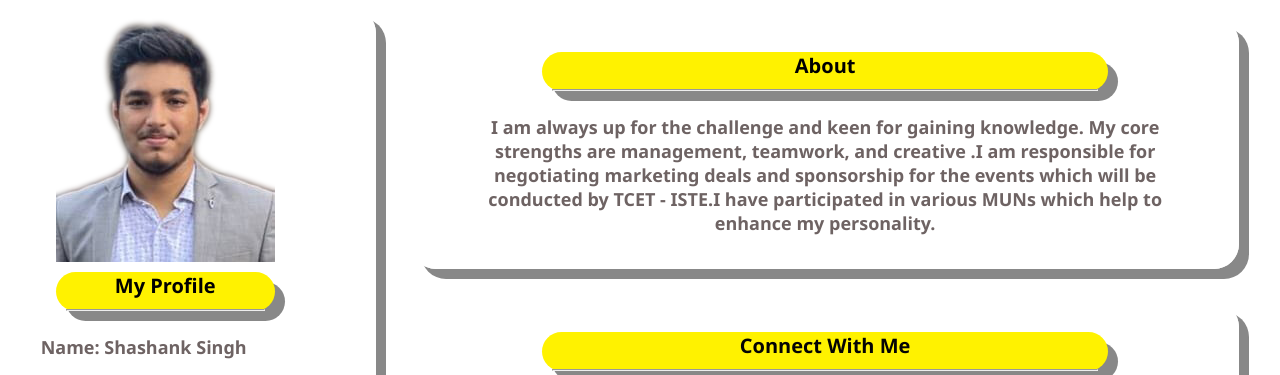
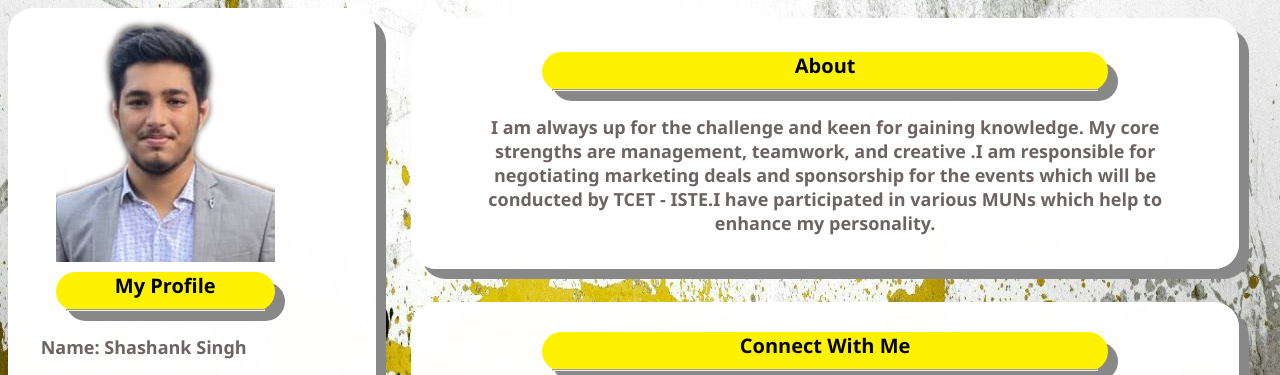
Before and after one commit to ShashankSingh614/Profile-Webpage, a plain HTML site: page index.html in a window 1280 px wide. Shown: the top 375 px of the page. Drawn offline with Linux system fonts and the light colour scheme.

Commit message:
Update index.html

```diff
--- a/index.html
+++ b/index.html
@@ -7,7 +7,7 @@
     <link rel="stylesheet" type="text/css" href="main.css">
     <style>
     body{
-            background-image: url("main/background.jpg");
+            background-image: url("background.jpg");
         }
     </style>
 </head>
```
